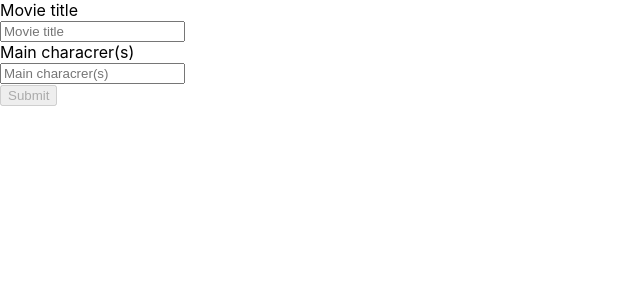
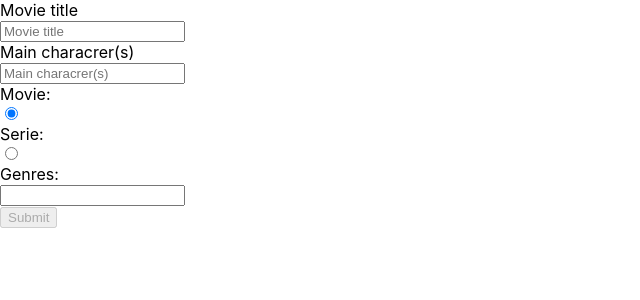
Before and after one commit to RobinMagnevik/I-Love-Movies, a React (Create React App) app: page / in a window 1280 px wide. Shown: the top 300 px of the page, without its empty margins (0-640 px from the left). Built offline with nearby package versions, Linux system fonts and the light colour scheme.

Commit message:
added some validation

```diff
--- a/src/components/MoviesForm.js
+++ b/src/components/MoviesForm.js
@@ -5,26 +5,64 @@ const validate = v => {
 	const errors = {}
 	if (!v.movieTitle) {
 		errors.movieTitle = '(Required)'
+	} else if(v.movieTitle.length < 1){
+		errors.movieTitle = 'Must be more than one (1) character'
 	}
 	if (!v.mainCharacter) {
 		errors.mainCharacter = '(Required)'
+	} else if(isNaN(Number(v.mainCharacter))){
+		errors.mainCharacter = 'Cannot be a number'
 	}
 	return errors
 }
 
-const fields = ({input, label, type, meta: { touched, error }}) => (
+const fields = ({input, label, type, checked, meta: { touched, error }}) => (
 	<div>
 		<label>{label}</label>{touched && (error && <span className="errorMessage">{error}</span>) }
 		<div>
-    <input {...input} placeholder={label} type={type} />
+		<input {...input} placeholder={label} type={type} checked={checked} />
 		</div>
 	</div>
 )
 
 const MoviesForm = ({handleSubmit, valid}) => (
 		<form onSubmit={handleSubmit}>
+			<div>
 				<Field name="movieTitle"  type="text" component={fields} label="Movie title" />
+
+			</div>
+			<div>
 				<Field name="mainCharacter" type="text" component={fields} label="Main characrer(s)" />
+
+			</div>
+			<div>
+				<label htmlFor="Movie">Movie: </label>
+				<Field checked={true} value="movie" component={fields}  type="radio" name="ofType" id="Movie"/>
+				<label htmlFor="Serie">Serie: </label>
+				<Field value="serie" component={fields} type="radio" name="ofType" id="Serie"/>
+			</div>
+			<div>
+				<label htmlFor="genres">Genres: </label>
+				<Field component={fields} name="genres" id="genres">
+					<option value="action">action</option>
+					<option value="anime">anime</option>
+					<option value="familj">familj</option>
+					<option value="dokumentärer">dokumentärer</option>
+					<option value="draman">draman</option>
+					<option value="fredagsmys">fredagsmys</option>
+					<option value="historia">historia</option>
+					<option value="indie">indie</option>
+					<option value="internationellt">internationellt</option>
+					<option value="klassiker">klassiker</option>
+					<option value="komedier">komedier</option>
+					<option value="kriminalare">kriminalare</option>
+					<option value="musikaler">musikaler</option>
+					<option value="romantik">romantik</option>
+					<option value="sci-fi">sci-fi</option>
+					<option value="skräck">skräck</option>
+					<option value="svenskt">svenskt</option>
+				</Field>
+		</div>
 			<div>
 				<button type="submit" disabled={!valid}>Submit</button>
 			</div>
```
Lines whose indentation alone changed are shown as unchanged.
